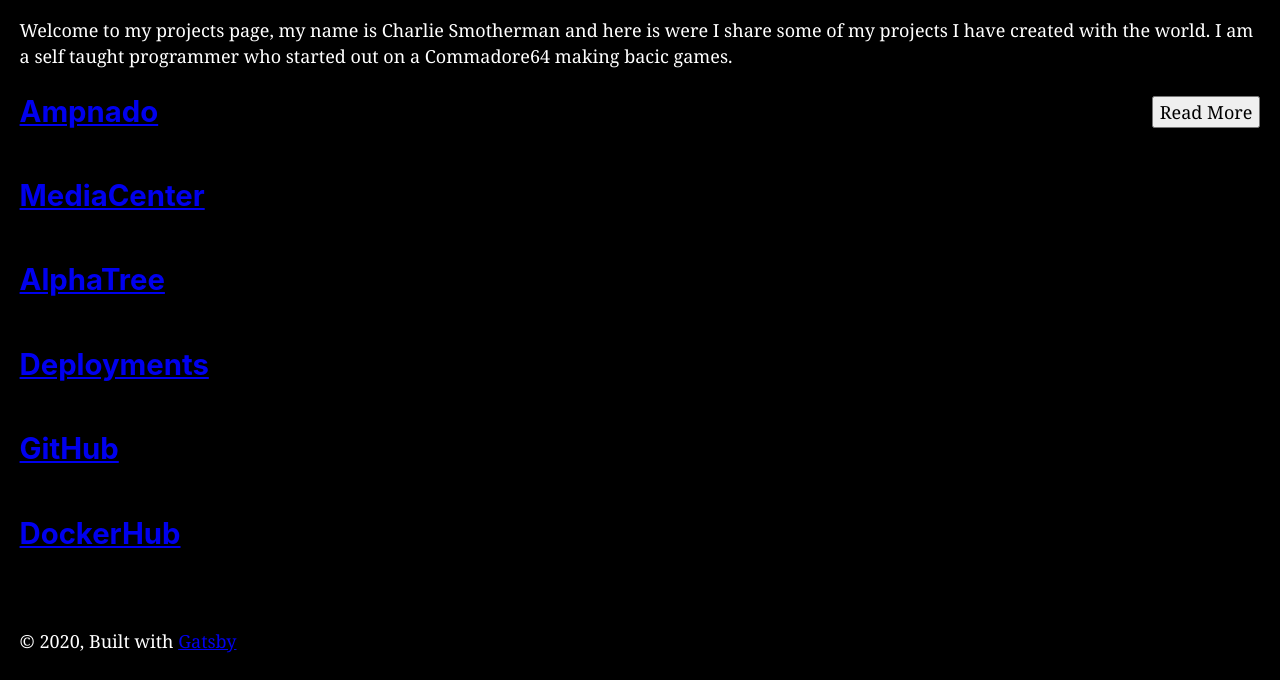
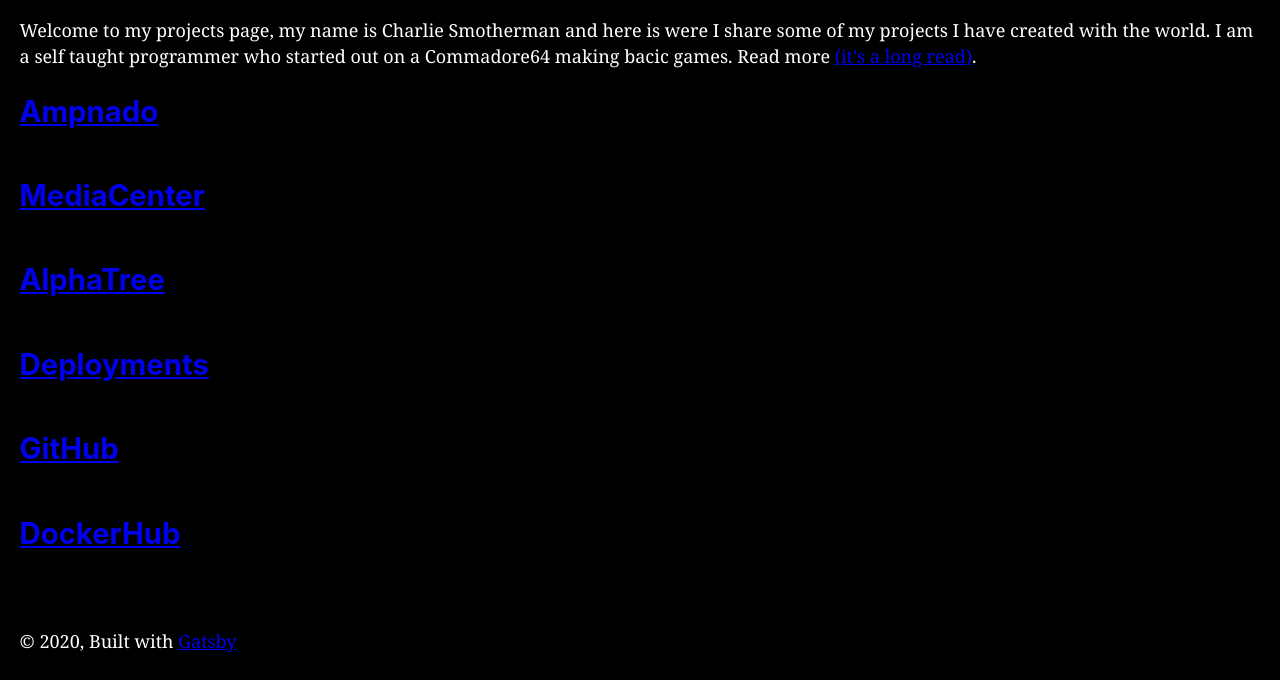
Before and after one commit to cjsmocjsmo/charlie_site, a Gatsby site: page / in a window 1280 px wide. Shown: the part 150-830 px from the top of the page. Built offline with nearby package versions, Linux system fonts and the light colour scheme; Gatsby itself is replaced by a stand-in of ours.

Commit message:
rm readme button and use anchor link

```diff
--- a/src/pages/index.js
+++ b/src/pages/index.js
@@ -27,11 +27,8 @@
       Welcome to my projects page, my name is Charlie Smotherman and here
       is were I share some of my projects I have created with the world.
       I am a self taught programmer who started out on a Commadore64 making
-      bacic games.
+      bacic games.  Read more <Link to="/ReadMore/">(it's a long read)</Link>.
     </p>
-    <Link to="/ReadMore/">
-      <button type="button" style={{color: "black", float: "right"}}>Read More</button>
-    </Link>
     <Link to="/ampnado/" >
       <h2>
         Ampnado
```
